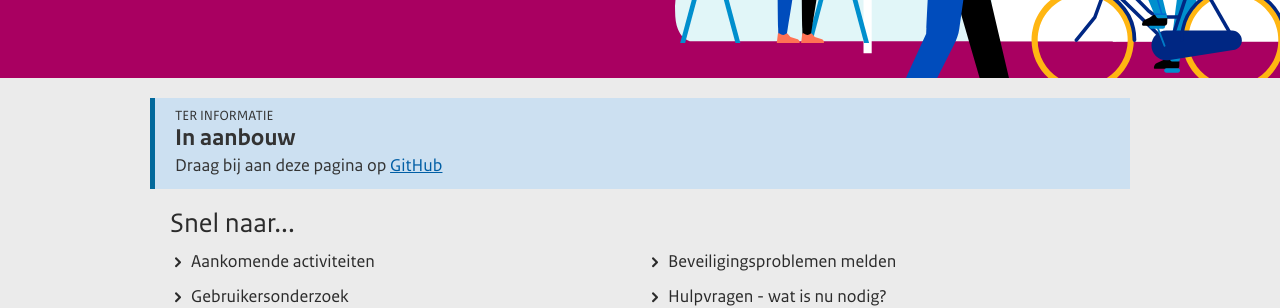
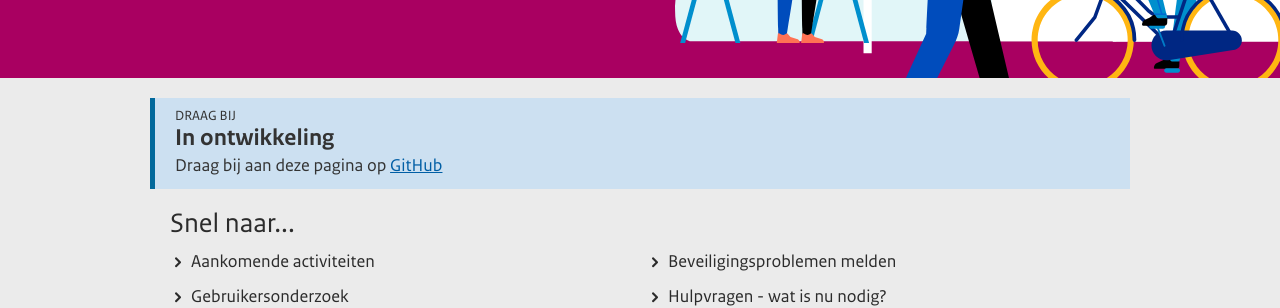
Before and after one commit to minvws/nl-covid19-notification-app-community-website, a Jekyll site: the page built from index.md, in a window 1280 px wide and 900 px high, scrolled down 328 px. Shown: the part 153-461 px from the top of the window. Built offline with Jekyll 4.4.1, drawn with Linux system fonts in a browser that asks for light colours.

Commit message:
Update under-construction.html

```diff
--- a/_includes/under-construction.html
+++ b/_includes/under-construction.html
@@ -2,8 +2,8 @@
   <div class="col-md-offset-1 col-md-10">
     <div class="notification notification--info">
       <div class="notification__content">
-        <div class="notification__type">TER INFORMATIE</div>
-        <h2 class="notification__title">In aanbouw</h2>
+        <div class="notification__type">Draag bij</div>
+        <h2 class="notification__title">In ontwikkeling</h2>
         <span>Draag bij aan deze pagina op <a
             href="https://github.com/minvws/nl-covid19-notification-app-community-website">GitHub</a></span>
       </div>
```
